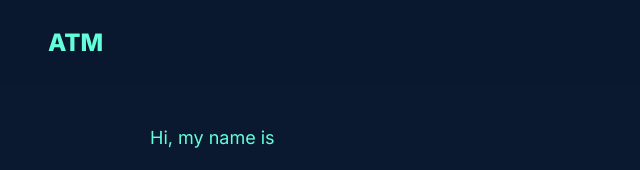
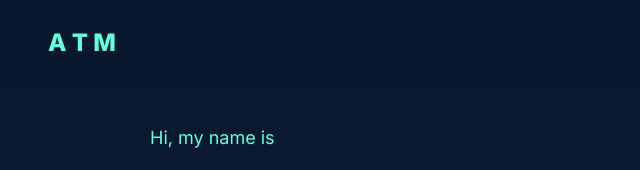
Before and after one commit to Strange170/Abdulrahman-Tarek-Mansour---Portfolio, a plain HTML site: page index.html in a window 1280 px wide. Shown: the top 170 px of the page, 0-640 px from the left. Drawn offline with Linux system fonts and the light colour scheme.

Commit message:
header-logo

```diff
--- a/index.html
+++ b/index.html
@@ -20,7 +20,7 @@
     <!-- Header & Navigation -->
     <header class="header">
         <div class="header-logo">
-            <a href="#home">ATM</a>
+            <a href="#home">A T M</a>
         </div>
         <nav>
             <ul class="nav-links">
```
